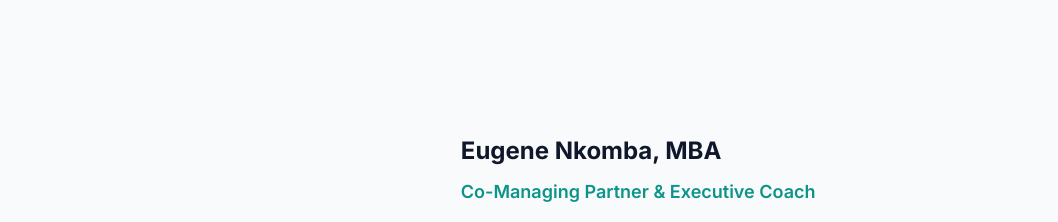
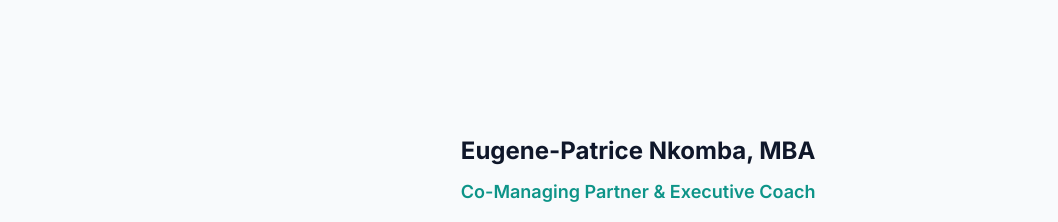
Before and after one commit to nkomba/newsouthtechnologies, a plain HTML site: page index.html in a window 1280 px wide. Shown: the part 4000-4222 px from the top of the page, without its empty margins (108-1166 px from the left). Drawn offline with Linux system fonts and the light colour scheme.

Commit message:
Fix name and photo Patrice

```diff
--- a/index.html
+++ b/index.html
@@ -242,7 +242,7 @@
             </div>
         </section>
 
-        <!-- Leadership Spotlight: Eugene Nkomba -->
+        <!-- Leadership Spotlight: Eugene P. Nkomba -->
         <section class="leadership-spotlight leadership-eugene">
             <div class="container">
                 <div class="spotlight-grid">
@@ -258,7 +258,7 @@
                     </div>
 
                     <div class="spotlight-bio">
-                        <h3>Eugene Nkomba, MBA</h3>
+                        <h3>Eugene-Patrice Nkomba, MBA</h3>
                         <p class="title">Co-Managing Partner & Executive Coach</p>
 
                         <p class="bio-text">
```
